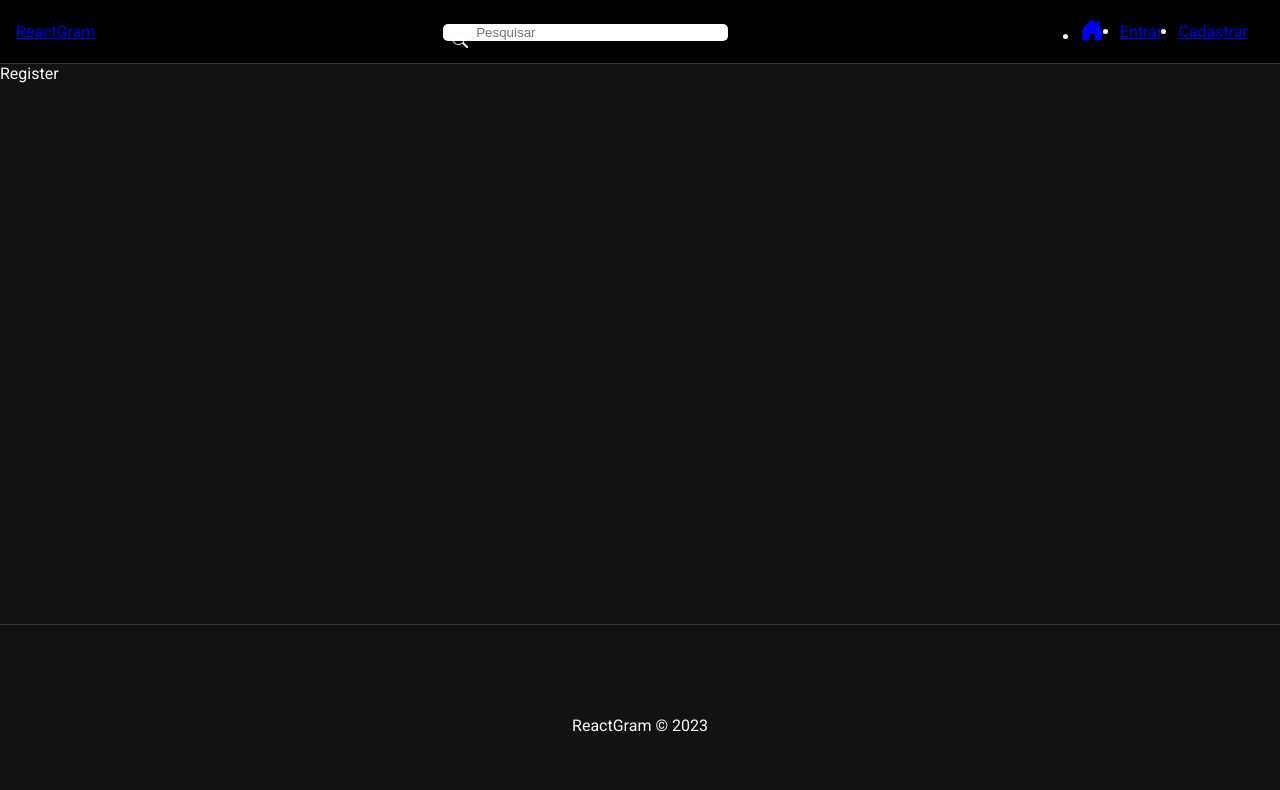
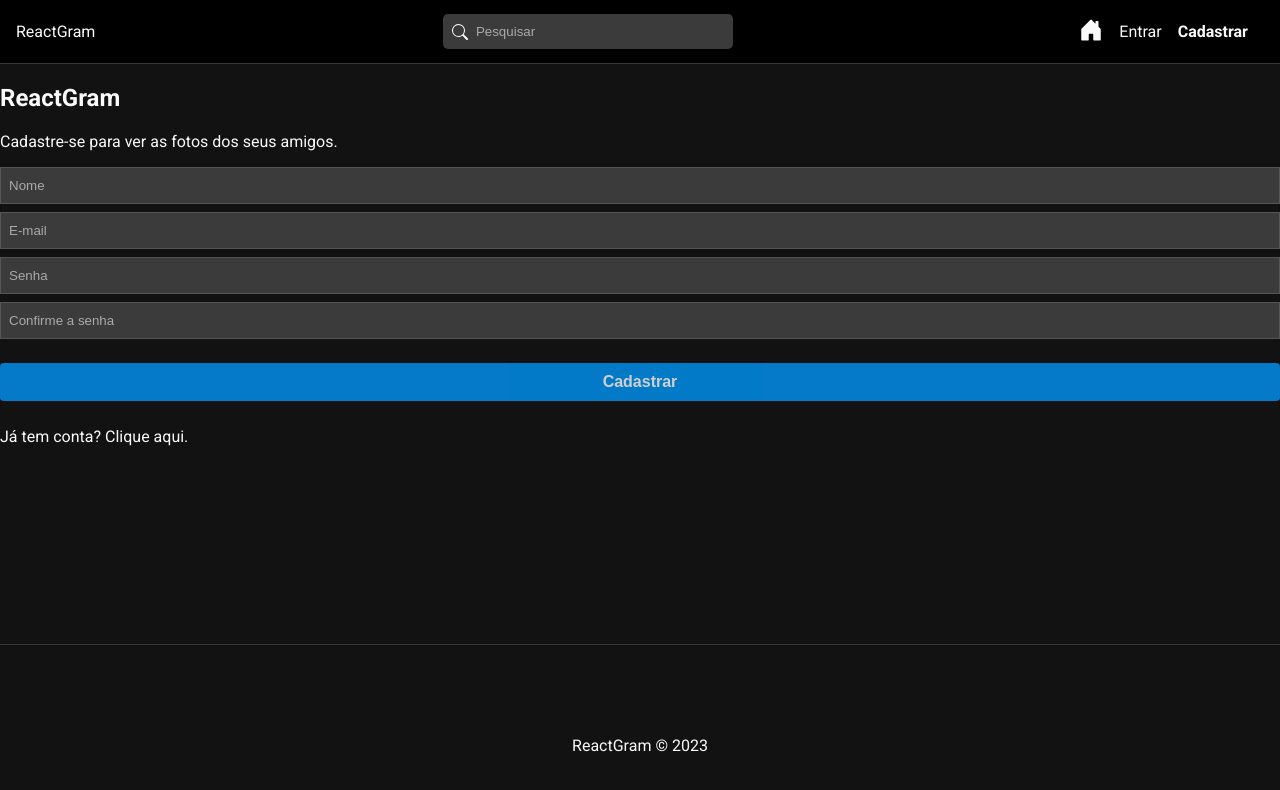
Before and after one commit to gabrielsmm/reactgram, a React (Create React App) app in the folder frontend/: page /register in a window 1280 px wide. Shown: the top 790 px of the page. Built offline with nearby package versions, Linux system fonts and the light colour scheme.

Commit message:
Formulário de cadastro e css global

```diff
--- a/frontend/src/index.css
+++ b/frontend/src/index.css
@@ -6,3 +6,83 @@
     background-color: #121212;
     color: #FAFAFA;
 }
+
+a {
+    color: #FAFAFA;
+    text-decoration: none;
+}
+
+.active {
+    font-weight: bold;
+}
+
+ul {
+    list-style: none;
+}
+
+form {
+    display: flex;
+    flex-direction: column;
+}
+
+label {
+    display: flex;
+    flex-direction: column;
+    text-align: left;
+}
+
+label span {
+    font-weight: bold;
+    margin-bottom: .5em;
+    color: #AAA;
+    font-size: .7em;
+}
+
+input {
+    background-color: #3b3b3b;
+    color: #AAA;
+    border: 1px solid #555;
+    padding: 10px 8px;
+    outline: none;
+    margin-bottom: .6em;
+}
+
+input::placeholder {
+    color: #AAA;
+}
+
+.btn,
+button,
+input[type="submit"] {
+    background-color: #0094f6;
+    color: #FFF;
+    border: none;
+    border-radius: 4px;
+    padding: 10px 8px;
+    font-weight: bold;
+    cursor: pointer;
+    opacity: .8;
+    font-size: 1em;
+}
+
+input[type="submit"] {
+    margin-top: 1em;
+}
+
+input:disabled {
+    cursor: not-allowed;
+    background-color: #000;
+}
+
+button:hover,
+input[type="submit"]:hover {
+    opacity: 1;
+}
+
+.cancel-btn {
+    background-color: #CCC;
+}
+
+.hide {
+    display: none;
+}
--- a/frontend/src/pages/Auth/Register.js
+++ b/frontend/src/pages/Auth/Register.js
@@ -1,9 +1,25 @@
 import "./Auth.css";
+import { Link } from "react-router-dom";
 
 const Register = () => {
-  return (
-    <div>Register</div>
-  );
+    const handleSubmit = (e) => {
+      e.preventDefault();
+    }
+
+    return (
+      <div>
+        <h2>ReactGram</h2>
+        <p className="subtitle">Cadastre-se para ver as fotos dos seus amigos.</p>
+        <form onSubmit={handleSubmit}>
+          <input type="text" placeholder="Nome" />
+          <input type="email" placeholder="E-mail" />
+          <input type="password" placeholder="Senha" />
+          <input type="password" placeholder="Confirme a senha" />
+          <input type="submit" value="Cadastrar" />
+        </form>
+        <p>Já tem conta? <Link to="/login">Clique aqui.</Link></p>
+      </div>
+    );
 };
 
 export default Register;
```
